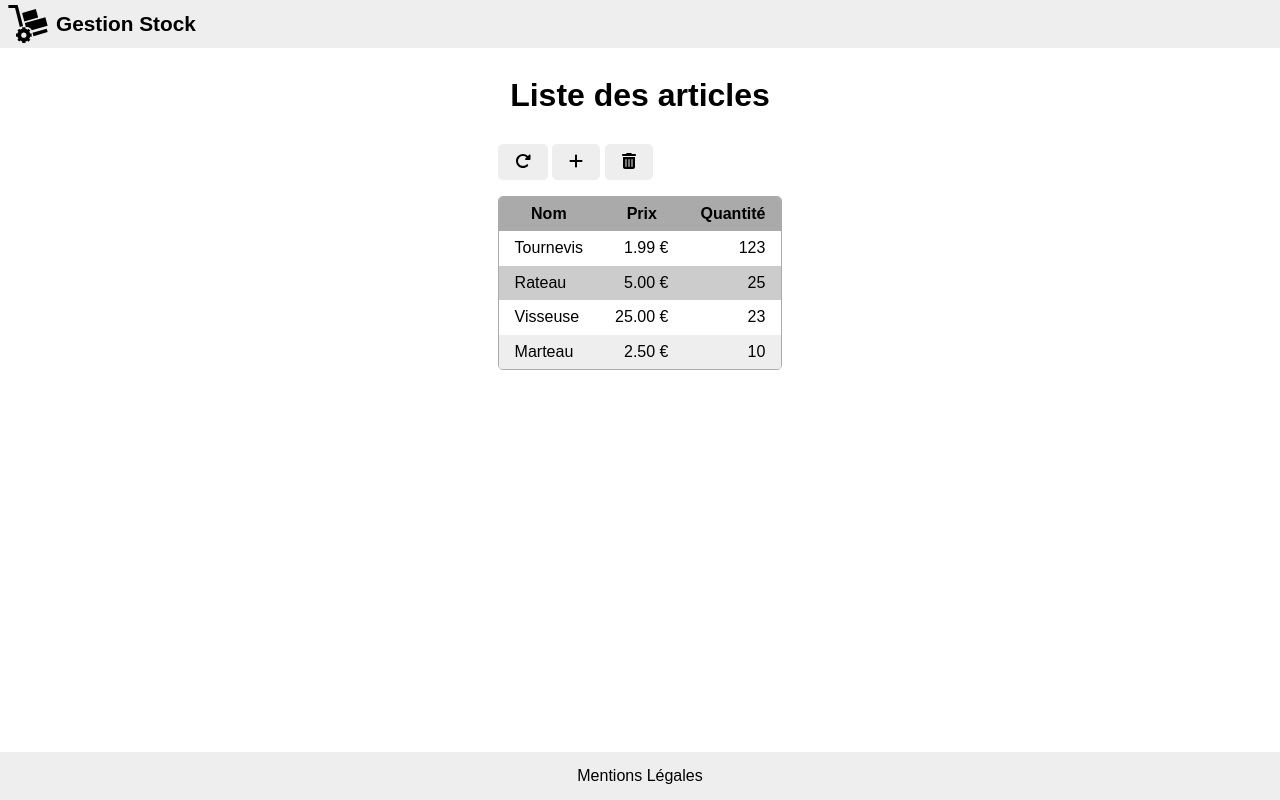
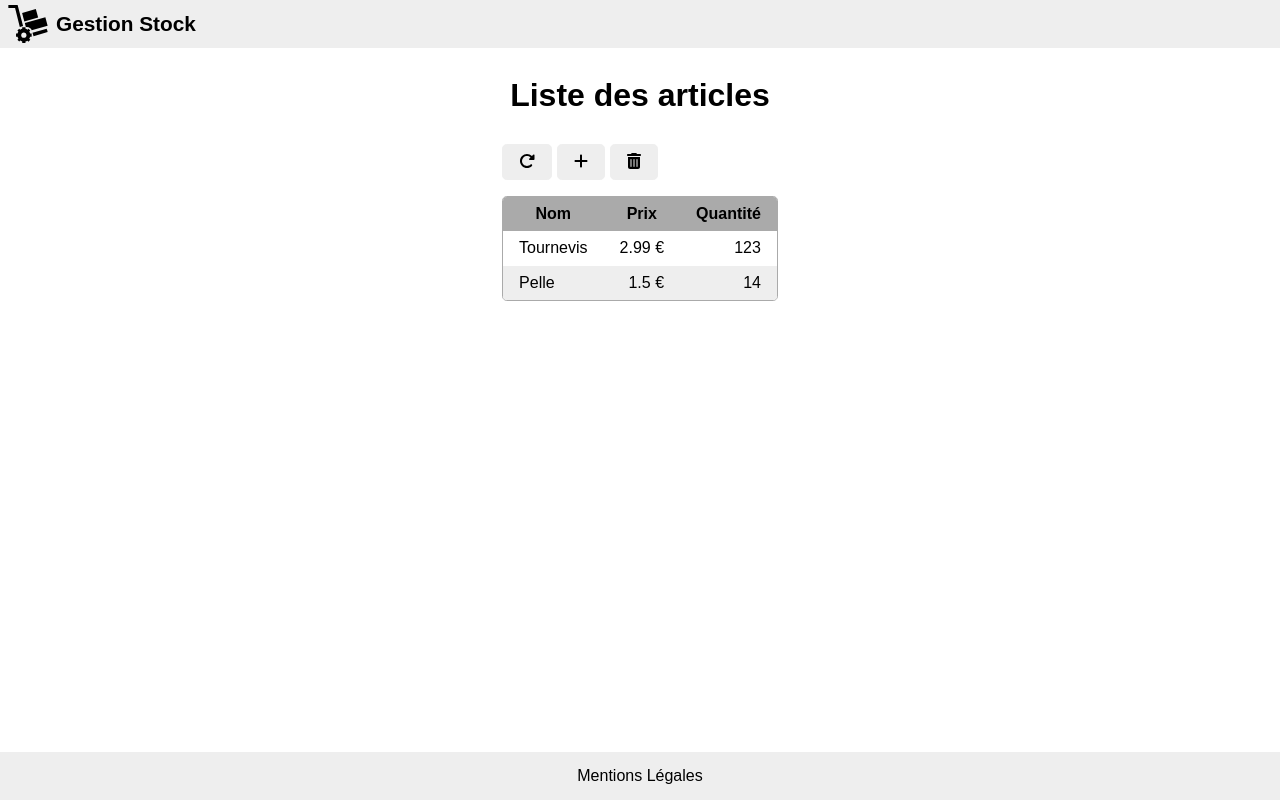
Before and after one commit to jlg-formation/agupa1-july-2023, an Angular app in the folder front/: page /stock in a window 1280 px wide. Built offline with nearby package versions, Linux system fonts and the light colour scheme.

Commit message:
dev: added loop

```diff
--- /dev/null
+++ b/front/src/app/interfaces/article.ts
@@ -0,0 +1,8 @@
+export interface Article {
+  id: string;
+  name: string;
+  price: number;
+  qty: number;
+}
+
+export type NewArticle = Omit<Article, 'id'>;
--- a/front/src/app/stock/stock.component.html
+++ b/front/src/app/stock/stock.component.html
@@ -22,25 +22,10 @@
         </tr>
       </thead>
       <tbody>
-        <tr>
-          <td class="name">Tournevis</td>
-          <td class="price">1.99 €</td>
-          <td class="qty">123</td>
-        </tr>
-        <tr class="selected">
-          <td class="name">Rateau</td>
-          <td class="price">5.00 €</td>
-          <td class="qty">25</td>
-        </tr>
-        <tr>
-          <td class="name">Visseuse</td>
-          <td class="price">25.00 €</td>
-          <td class="qty">23</td>
-        </tr>
-        <tr>
-          <td class="name">Marteau</td>
-          <td class="price">2.50 €</td>
-          <td class="qty">10</td>
+        <tr *ngFor="let a of articles; trackBy: getArticleId">
+          <td class="name">{{ a.name }}</td>
+          <td class="price">{{ a.price }} €</td>
+          <td class="qty">{{ a.qty }}</td>
         </tr>
       </tbody>
     </table>
--- a/front/src/app/stock/stock.component.ts
+++ b/front/src/app/stock/stock.component.ts
@@ -4,6 +4,7 @@
   faRotateRight,
   faTrashCan,
 } from '@fortawesome/free-solid-svg-icons';
+import { Article } from '../interfaces/article';
 
 @Component({
   selector: 'app-stock',
@@ -14,4 +15,12 @@
   faRotateRight = faRotateRight;
   faPlus = faPlus;
   faTrashCan = faTrashCan;
+  articles: Article[] = [
+    { id: 'a1', name: 'Tournevis', price: 2.99, qty: 123 },
+    { id: 'a2', name: 'Pelle', price: 1.5, qty: 14 },
+  ];
+
+  getArticleId(index: number, a: Article) {
+    return a.id;
+  }
 }
```
